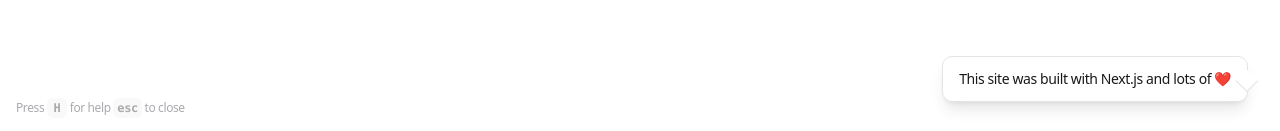
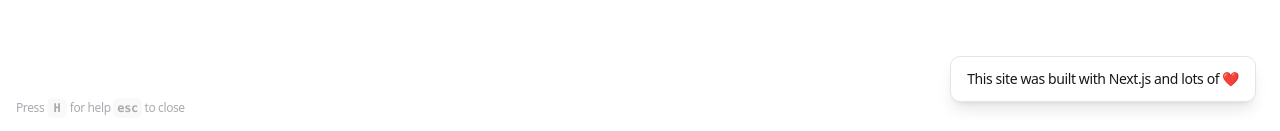
Before and after one commit to Awhalen1999/portfolio, a Next.js app: page / in a window 1280 px wide. Shown: the part 666-797 px from the top of the page. Built offline with nearby package versions, Linux system fonts and the light colour scheme.

Commit message:
remove mesasge tail temp

```diff
--- a/app/page.tsx
+++ b/app/page.tsx
@@ -316,7 +316,7 @@ function AnimatedEyes() {
       </div>
 
       {/* ALL QUOTES STACK */}
-      <div className="pointer-events-none fixed right-8 bottom-8">
+      <div className="pointer-events-none fixed right-6 bottom-8">
         <div className="flex flex-col items-end gap-2">
           {allQuotes.map((quote, index) => (
             <div
@@ -330,8 +330,6 @@ function AnimatedEyes() {
               <p className="text-sm font-medium text-zinc-900 dark:text-zinc-100">
                 {quote.text}
               </p>
-              {/* Speech bubble tail */}
-              <div className="absolute top-4 -right-2 h-4 w-4 rotate-45 transform border-r border-b border-zinc-200 bg-white dark:border-zinc-700 dark:bg-zinc-800"></div>
             </div>
           ))}
         </div>
```
